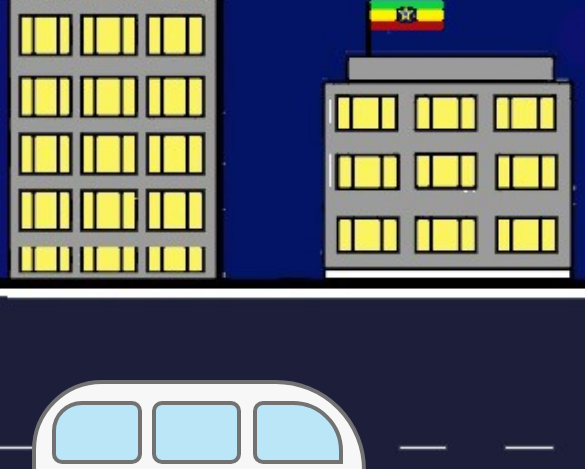
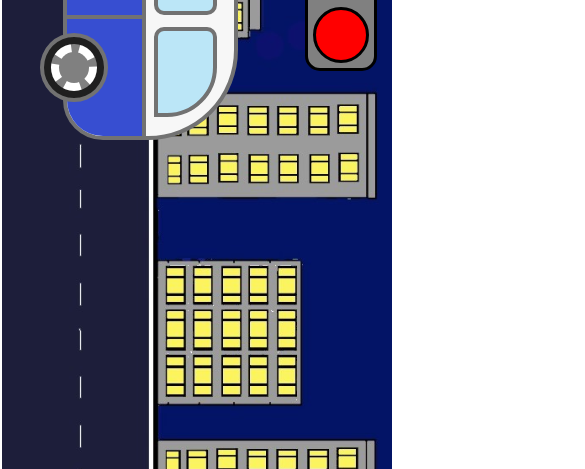
Before and after one commit to bilisumamosis/ethiotaxi, a plain HTML site: page index.html in a window 390 px wide. Shown: the part 228-697 px from the top of the page, 585 px wide, since content can reach past the window. Drawn offline with Linux system fonts and the light colour scheme.

Commit message:
my changes

```diff
--- a/index.css
+++ b/index.css
@@ -3,12 +3,15 @@ body {
     overflow: hidden;
     margin: 0;
     padding: 0;
+
 }
 
 .background {
     position: relative;
     height: 100vh;
+
     z-index: -100;
+    overflow-x: hidden;
 }
 
 .traffic-light {
@@ -257,8 +260,13 @@ body {
 
 @media (max-width: 708px) {
 
+    body {
+        transform: rotateZ(90deg);
+    }
 
-
+    .background {
+        height: 100vw;
+    }
     .traffic-light {
         display: flex;
         flex-direction: row;
```
